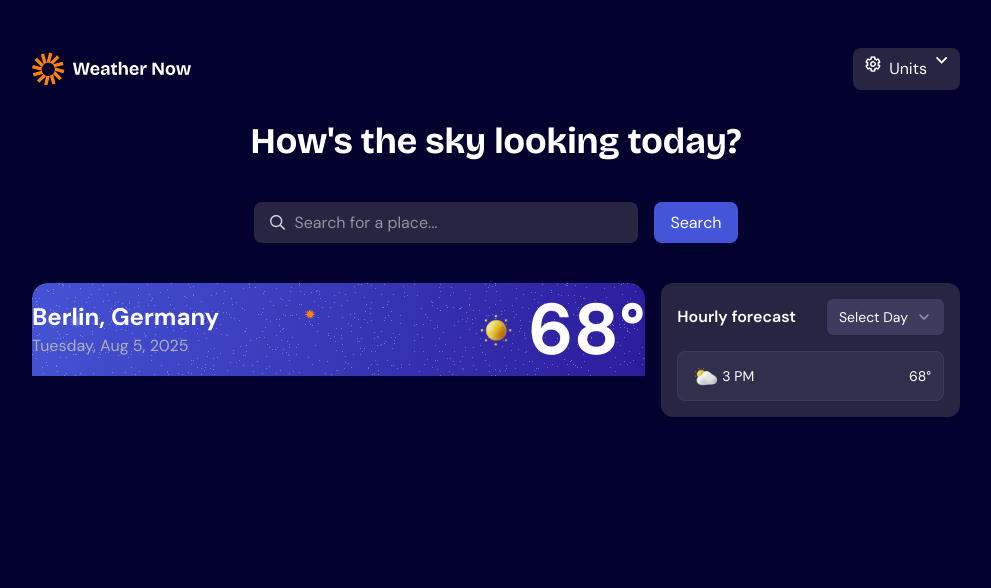
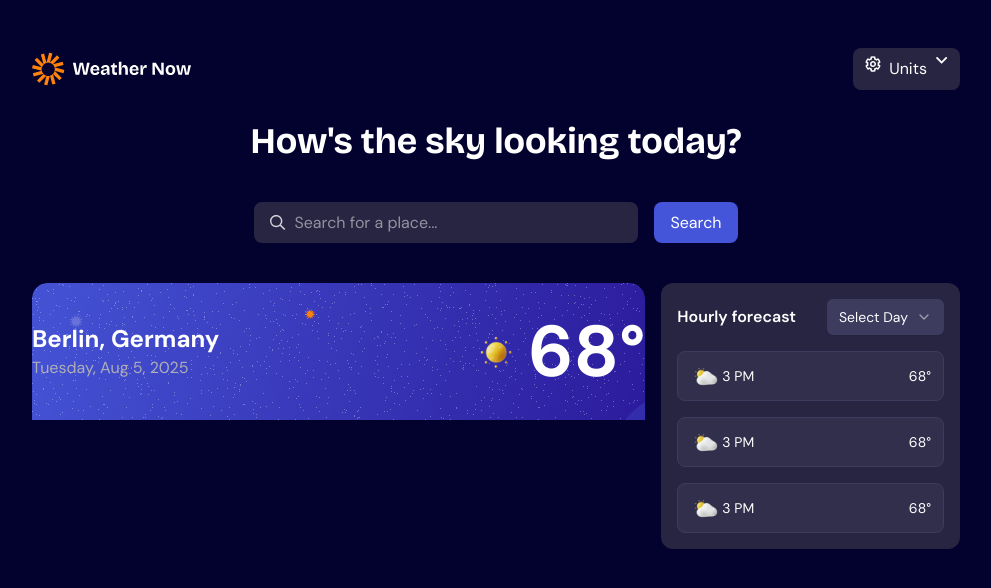
Before and after one commit to YismelR/weather-app, a React (Vite) app: page / in a window 1280 px wide. Shown: the top 588 px of the page, without its empty margins (144-1135 px from the left). Built offline with nearby package versions, Linux system fonts and the light colour scheme.

Commit message:
created a data folder to store the data coming in later and readability

```diff
--- a/src/components/hourlySection/HourlyCards.tsx
+++ b/src/components/hourlySection/HourlyCards.tsx
@@ -1,22 +1,27 @@
-import cloudy from "../../assets/images/icon-partly-cloudy.webp";
 
 import { ScrollArea } from "@/components/ui/scroll-area";
+import { hourlyCards } from "@/data/hourlyCards";
 
 export default function HourlyCards() {
   return (
     <ScrollArea className="h-11/12 w-full  ">
       <div className="flex flex-col gap-4 overflow-hidden">
-        <div className="flex place-items-center justify-between bg-Neutral-700 py-2 px-3 rounded-lg border border-Neutral-600">
+        {hourlyCards.map((hourly, idx) => (
+          <div
+            key={idx}
+            className="flex place-items-center justify-between bg-Neutral-700 py-2 px-3 rounded-lg border border-Neutral-600"
+          >
             <div className="flex place-items-center">
               <img
-              src={cloudy}
+                src={hourly.image.url}
                 className="size-8
               "
               />
-            <p className="text-sm">3 PM</p>
+              <p className="text-sm">{hourly.time} PM</p>
             </div>
-          <p className="text-sm">68°</p>
+            <p className="text-sm">{hourly.temperature}°</p>
           </div>
+        ))}
       </div>
     </ScrollArea>
   );
--- /dev/null
+++ b/src/data/hourlyCards.tsx
@@ -0,0 +1,19 @@
+import cloudy from "../assets/images/icon-partly-cloudy.webp";
+
+export const hourlyCards = [
+  {
+    image: { url: cloudy },
+    time: 3,
+    temperature: 68,
+  },
+  {
+    image: { url: cloudy },
+    time: 3,
+    temperature: 68,
+  },
+  {
+    image: { url: cloudy },
+    time: 3,
+    temperature: 68,
+  },
+];
```
Lines whose indentation alone changed are shown as unchanged.
